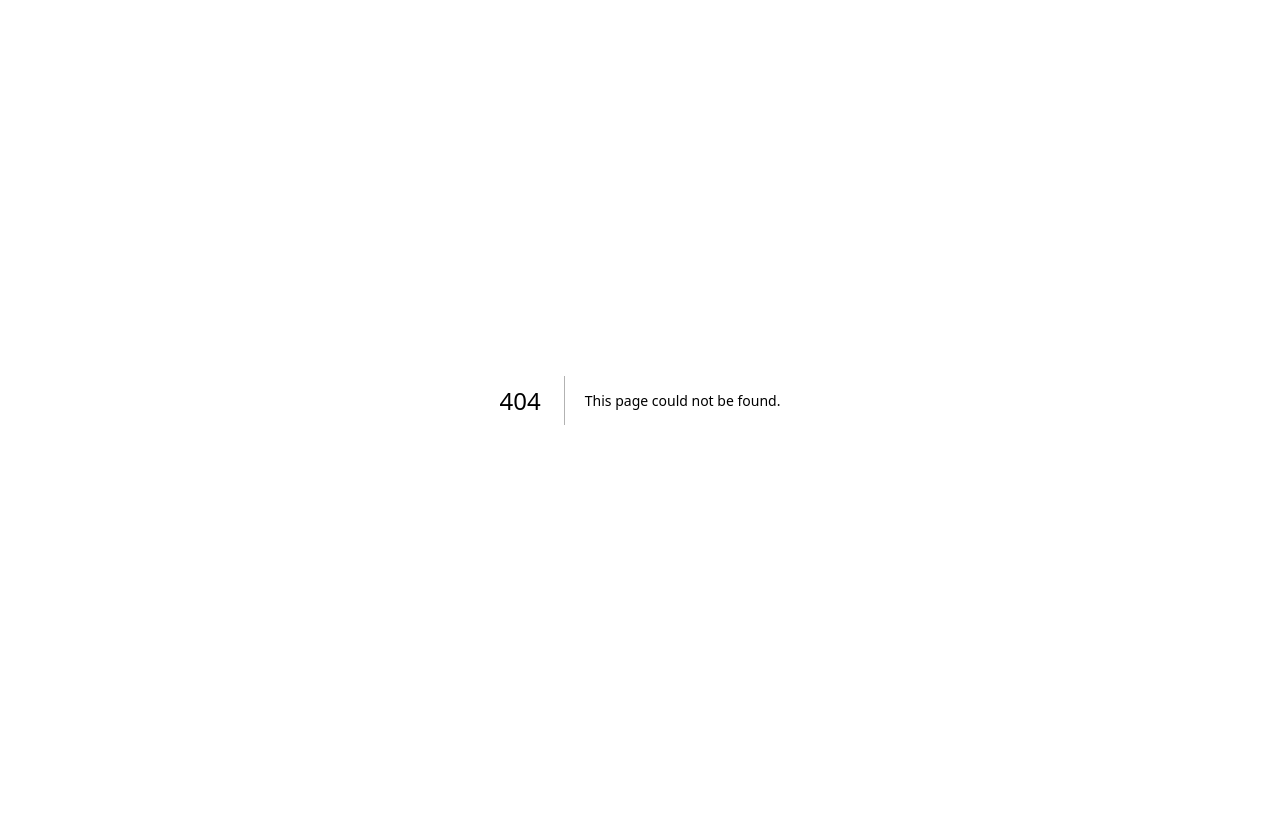
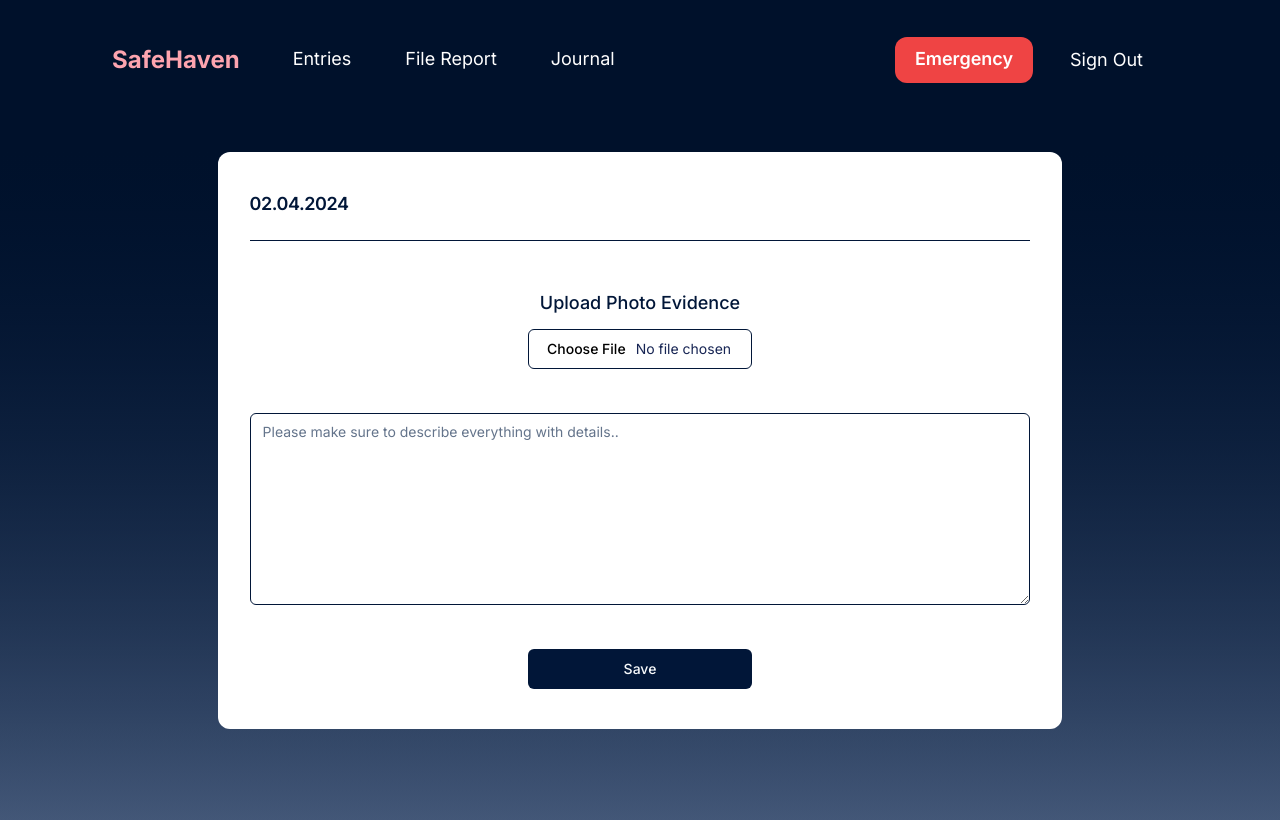
Before and after one commit to sammitako/bwh-24, a Next.js app: page /journal in a window 1280 px wide. Before the commit this address had no page. Shown: the top 820 px of the page. Built offline with nearby package versions, Linux system fonts and the light colour scheme.

Commit message:
added journal page and created links

```diff
--- /dev/null
+++ b/app/journal/page.tsx
@@ -0,0 +1,36 @@
+import Link from 'next/link';
+import NavBar from '@/components/navBar';
+import { Textarea } from '@/components/ui/textarea';
+import { Label } from '@/components/ui/label';
+import { Button } from '@/components/ui/button';
+import { Separator } from '@/components/ui/separator';
+import { Input } from '@/components/ui/input';
+
+export default function Home() {
+	return (
+		<div className="bg-bgGradient relative">
+			<NavBar></NavBar>
+			<div className="flex min-h-screen flex-col items-center justify-between p-28 bg-bgGradient">
+				<div className="bg-white rounded-xl flex w-4/5 items-center mt-10 justify-center p-8">
+					<div className="grid w-full gap-3 ">
+						<Label htmlFor="date" className="scroll-m-20 py-1.5 text-lg text-[#011638] font-semibold tracking-tight">
+							02.04.2024
+						</Label>
+						<Separator className="my-1 bg-[#011638]" />
+						<Label htmlFor="picture" className="text-lg text-[#011638] text-center mt-8">
+							Upload Photo Evidence
+						</Label>
+						<div className="flex flex-col items-center justify-between">
+							<Input id="picture" type="file" className="w-56 text-blue-950 border-[#011638]" />
+						</div>
+
+						<Textarea placeholder="Please make sure to describe everything with details.." id="message" className="h-48 mt-8 border-[#011638]" />
+						<div className="flex flex-col items-center justify-between">
+							<Button className="w-52 pt-2 w-56 mt-8 mb-2 bg-[#011638]">Save</Button>
+						</div>
+					</div>
+				</div>
+			</div>
+		</div>
+	);
+}
--- a/app/logs/page.tsx
+++ b/app/logs/page.tsx
@@ -2,6 +2,7 @@
 import Link from 'next/link';
 import { Button } from '@/components/ui/button';
 import NavBar from '@/components/navBar';
+
 
 import { Card, CardContent, CardDescription, CardFooter, CardHeader, CardTitle } from '@/components/ui/card';
 
--- a/app/page.tsx
+++ b/app/page.tsx
@@ -5,7 +5,7 @@ export default function Home() {
 		<main className="flex min-h-screen flex-col items-center justify-between p-24">
 			<div className="text-red-500">Landing Page</div>
 			<div>
-				<Link href="">Logs History</Link>
+				<Link href="/logs">Logs History</Link>
 			</div>
 		</main>
 	);
--- a/components/navBar.tsx
+++ b/components/navBar.tsx
@@ -8,13 +8,13 @@ const NavBar = () => {
 				<Link href="/" className="py-2 pr-6 text-rose-300 font-bold text-2xl ">
 					SafeHaven
 				</Link>
-				<Link href="" className="border border-transparent rounded-xl  py-2 px-6 hover:border-white">
+				<Link href="/logs" className="border border-transparent rounded-xl  py-2 px-6 hover:border-white">
 					Entries
 				</Link>
 				<Link href="" className="border border-transparent rounded-xl  py-2 px-6 hover:border-white">
 					File Report
 				</Link>
-				<Link href="" className="border border-transparent rounded-xl  py-2 px-6 hover:border-white">
+				<Link href="/journal" className="border border-transparent rounded-xl  py-2 px-6 hover:border-white">
 					Journal
 				</Link>
 			</div>
@@ -22,7 +22,7 @@ const NavBar = () => {
 				<Link href="" className="rounded-xl py-2 px-5 bg-red-500 text-white font-semibold hover:bg-red-600">
 					Emergency
 				</Link>
-				<Link href="" className="border border-transparent rounded-xl  py-2 px-6 hover:border-white">
+				<Link href="/" className="border border-transparent rounded-xl  py-2 px-6 hover:border-white">
 					Sign Out
 				</Link>
 			</div>
--- /dev/null
+++ b/components/ui/input.tsx
@@ -0,0 +1,25 @@
+import * as React from "react"
+
+import { cn } from "@/lib/utils"
+
+export interface InputProps
+  extends React.InputHTMLAttributes<HTMLInputElement> {}
+
+const Input = React.forwardRef<HTMLInputElement, InputProps>(
+  ({ className, type, ...props }, ref) => {
+    return (
+      <input
+        type={type}
+        className={cn(
+          "flex h-10 w-full rounded-md border border-input bg-background px-3 py-2 text-sm ring-offset-background file:border-0 file:bg-transparent file:text-sm file:font-medium placeholder:text-muted-foreground focus-visible:outline-none focus-visible:ring-2 focus-visible:ring-ring focus-visible:ring-offset-2 disabled:cursor-not-allowed disabled:opacity-50",
+          className
+        )}
+        ref={ref}
+        {...props}
+      />
+    )
+  }
+)
+Input.displayName = "Input"
+
+export { Input }
--- /dev/null
+++ b/components/ui/label.tsx
@@ -0,0 +1,26 @@
+"use client"
+
+import * as React from "react"
+import * as LabelPrimitive from "@radix-ui/react-label"
+import { cva, type VariantProps } from "class-variance-authority"
+
+import { cn } from "@/lib/utils"
+
+const labelVariants = cva(
+  "text-sm font-medium leading-none peer-disabled:cursor-not-allowed peer-disabled:opacity-70"
+)
+
+const Label = React.forwardRef<
+  React.ElementRef<typeof LabelPrimitive.Root>,
+  React.ComponentPropsWithoutRef<typeof LabelPrimitive.Root> &
+    VariantProps<typeof labelVariants>
+>(({ className, ...props }, ref) => (
+  <LabelPrimitive.Root
+    ref={ref}
+    className={cn(labelVariants(), className)}
+    {...props}
+  />
+))
+Label.displayName = LabelPrimitive.Root.displayName
+
+export { Label }
--- /dev/null
+++ b/components/ui/separator.tsx
@@ -0,0 +1,31 @@
+"use client"
+
+import * as React from "react"
+import * as SeparatorPrimitive from "@radix-ui/react-separator"
+
+import { cn } from "@/lib/utils"
+
+const Separator = React.forwardRef<
+  React.ElementRef<typeof SeparatorPrimitive.Root>,
+  React.ComponentPropsWithoutRef<typeof SeparatorPrimitive.Root>
+>(
+  (
+    { className, orientation = "horizontal", decorative = true, ...props },
+    ref
+  ) => (
+    <SeparatorPrimitive.Root
+      ref={ref}
+      decorative={decorative}
+      orientation={orientation}
+      className={cn(
+        "shrink-0 bg-border",
+        orientation === "horizontal" ? "h-[1px] w-full" : "h-full w-[1px]",
+        className
+      )}
+      {...props}
+    />
+  )
+)
+Separator.displayName = SeparatorPrimitive.Root.displayName
+
+export { Separator }
--- /dev/null
+++ b/components/ui/textarea.tsx
@@ -0,0 +1,24 @@
+import * as React from "react"
+
+import { cn } from "@/lib/utils"
+
+export interface TextareaProps
+  extends React.TextareaHTMLAttributes<HTMLTextAreaElement> {}
+
+const Textarea = React.forwardRef<HTMLTextAreaElement, TextareaProps>(
+  ({ className, ...props }, ref) => {
+    return (
+      <textarea
+        className={cn(
+          "flex min-h-[80px] w-full rounded-md border border-input bg-background px-3 py-2 text-sm ring-offset-background placeholder:text-muted-foreground focus-visible:outline-none focus-visible:ring-2 focus-visible:ring-ring focus-visible:ring-offset-2 disabled:cursor-not-allowed disabled:opacity-50",
+          className
+        )}
+        ref={ref}
+        {...props}
+      />
+    )
+  }
+)
+Textarea.displayName = "Textarea"
+
+export { Textarea }
--- a/package.json
+++ b/package.json
@@ -10,7 +10,9 @@
 	},
 	"dependencies": {
 		"@radix-ui/react-accordion": "^1.1.2",
+		"@radix-ui/react-label": "^2.0.2",
 		"@radix-ui/react-navigation-menu": "^1.1.4",
+		"@radix-ui/react-separator": "^1.0.3",
 		"@radix-ui/react-slot": "^1.0.2",
 		"class-variance-authority": "^0.7.0",
 		"clsx": "^2.1.0",
```
Also changed, not shown: 1 other file (tests, documents, lock files or other folders).
